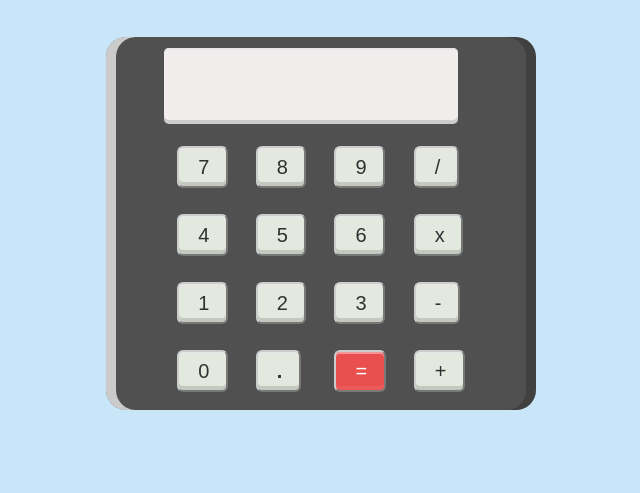
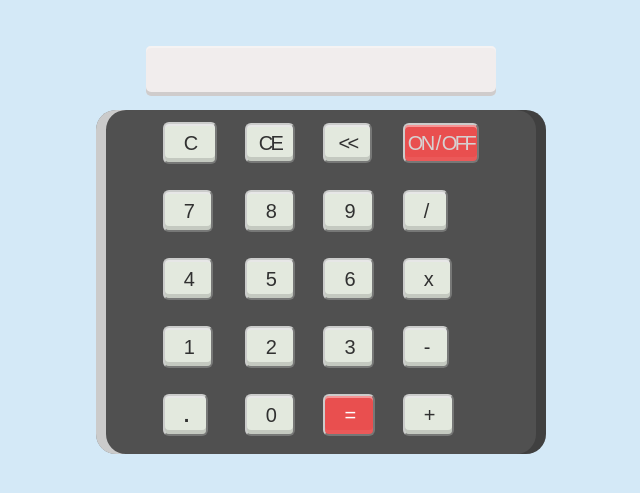
Before and after one commit to beatrizsiq/calculadora-JS, a plain HTML site: page index.html in a window 1280 px wide. Shown: the part 61-554 px from the top of the page, without its empty margins (319-959 px from the left). Drawn offline with Linux system fonts and the light colour scheme.

Commit message:
feat: :art:

```diff
--- a/index.html
+++ b/index.html
@@ -14,39 +14,45 @@
     <div>
         <h1>Calculadora JS</h1>
         <br>
+        <div class="display" id="display"></div>
+        <br>
         <table border="1">
 
             <tr>
-                <th colspan="4" class="display"></th>
+                <td><button id="tecla7">C</button></td>
+                <td><button class="tecla_CE" id="tecla8">CE</button></td>
+                <td><button class="tecla_voltar" id="tecla9"><<</button></td>
+                <td><button class="tecla_OnOff" id="operadorDivisao">ON / OFF</button></td>
             </tr>
             <tr>
-                <td><button>7</button></td>
-                <td><button>8</button></td>
-                <td><button>9</button></td>
-                <td><button>/</button></td>
+                <td><button id="tecla7">7</button></td>
+                <td><button id="tecla8">8</button></td>
+                <td><button id="tecla9">9</button></td>
+                <td><button id="operadorDivisao">/</button></td>
             </tr>
             <tr>
-                <td><button>4</button></td>
-                <td><button>5</button></td>
-                <td><button>6</button></td>
-                <td><button>x</button></td>
+                <td><button id="tecla4">4</button></td>
+                <td><button id="tecla5">5</button></td>
+                <td><button id="tecla6">6</button></td>
+                <td><button id="operadorMultiplicacao">x</button></td>
 
             </tr>
             <tr>
-                <td><button>1</button></td>
-                <td><button>2</button></td>
-                <td><button>3</button></td>
-                <td><button>-</button></td>
+                <td><button id="tecla1">1</button></td>
+                <td><button id="tecla2">2</button></td>
+                <td><button id="tecla3">3</button></td>
+                <td><button id="operadorSubtracao">-</button></td>
 
             </tr>
             </tr>
-                <td><button>0</button></td>
-                <td><button><strong>.</strong></button></td>
-                <td><button class="simbolo_igualdade">=</button></td>
-                <td><button>+</button></td>
+                <td><button><strong id="teclaPonto">.</strong></button></td>
+                <td><button id="tecla0">0</button></td>
+                <td><button class="simbolo_igualdade" id="igual">=</button></td>
+                <td><button id="operadorSoma">+</button></td>
             <tr>
         </table>
     </div>
+    <script src="script/calculadora_script.js"></script>
 </body>
 
 </html>
--- /dev/null
+++ b/script/calculadora_script.js
@@ -0,0 +1,16 @@
+'use strict';
+
+const display =document.getElementById('display');
+
+const numeros = document.querySelectorAll('[id *= tecla]'); //seleciona os id que contém "tecla" no nome
+
+const atualizarDisplay = (texto) =>{
+    display.textContent += texto;
+}
+
+const insereNumero = (evento) => atualizarDisplay(evento.target.textContent);
+
+//var recebera um evento que ocorrera no display.textcontent que recebe o evento que aponta para o texto
+
+ //"varre" os elementos de um array (nodeList (ver no devTools))
+numeros.forEach(numero => numero.addEventListener('click', insereNumero)); //adicionar a cada numero um evento, evento click e mandar p outra callback inserirNumero
--- a/style/calc_style.css
+++ b/style/calc_style.css
@@ -5,13 +5,13 @@ h1{
 body{
     justify-content: center;
     text-align: center;
-    background-color: rgb(200, 230, 248);
+    background-color: rgb(212, 233, 247);
 }
 
 table{
     display: inline-flex;
     justify-content: center;
-    width: 34%;
+    width: 450px;
     background-color: rgb(80, 80, 80);
     border-color: rgb(85, 85, 85);
     border-radius: 6px;
@@ -19,6 +19,7 @@ table{
     border-radius: 20px;
     border: 6px;
     box-shadow: inset 10px 0 rgba(255,255,255,0.7), inset -10px 0 rgba(0,0,0,0.2);
+    max-width: 450px;
 }
 
 td{
@@ -46,7 +47,11 @@ button{
     margin-top: -3px;
     display: block;
     color: rgb(49, 49, 49);
+}
 
+button:hover{
+    background-color: #c0f1cc;
+    color: black;
 }
 
 .simbolo_igualdade{
@@ -56,16 +61,37 @@ button{
 }
 
 .display{
-    display: flex;
+    display: inline-block;
     justify-content: flex-end;
-    width: 350%;
+    width: 350px;
     height: 50px;
     margin-top: 9px;
     margin-bottom: 10px;
-    padding: 13px;
+    /* padding: 13px; */
     background-color: rgb(241, 237, 237);
     color: rgb(58, 56, 56);
-    /* font: normal 4rem serif; */
+    font: normal 2rem serif;
     border-radius: 5px;
-    box-shadow: inset 0 2px rgb(231, 231, 231), inset 0 -4px rgba(73, 73, 73, 0.2);
+    box-shadow: inset 0 2px rgb(245, 243, 243), inset 0 -4px rgba(73, 73, 73, 0.2);
+    max-width: 550%;
+    max-height: 50px;
+    overflow: scroll;
 }
+
+.tecla_CE {
+    padding: 12px;
+    height: 40px;
+}
+
+.tecla_voltar {
+    padding: 13px;
+    height: 40px;
+}
+
+.tecla_OnOff {
+    padding: 3px;
+    height: 40px;
+    background-color: rgb(233, 79, 79);
+    box-shadow: inset 0 2px rgb(245, 150, 150), inset 0 -4px rgba(238, 128, 128, 0.2);
+    color: rgb(214, 210, 210);
+}
```
Also changed, not shown: script/calc_script.js (deleted).
